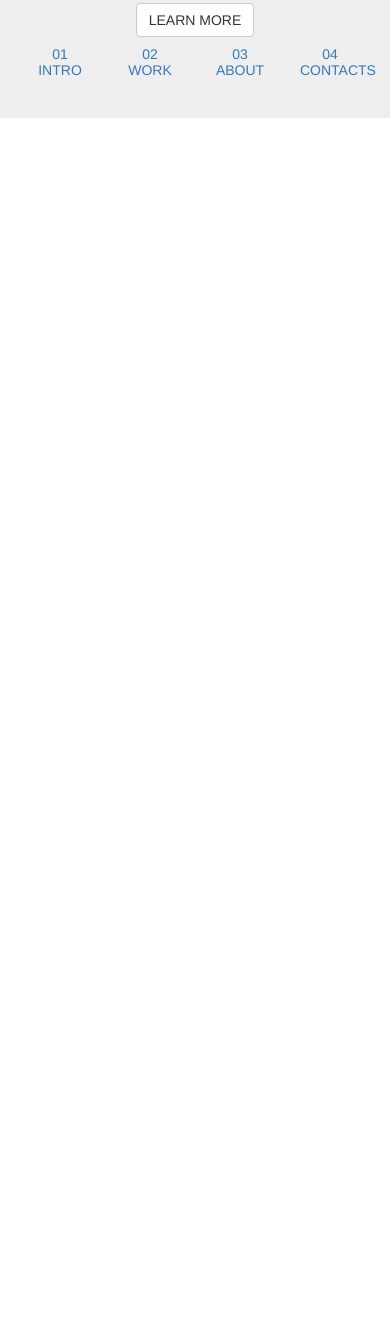
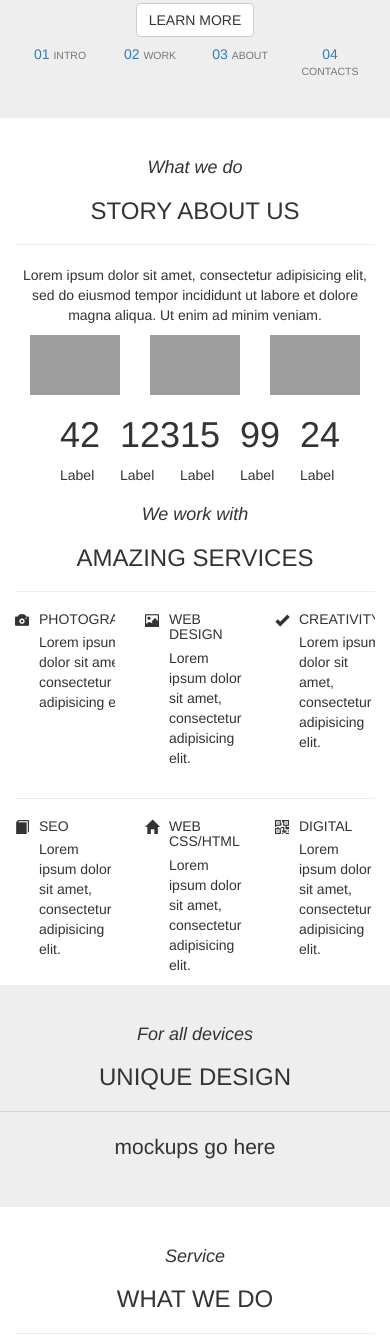
Before and after one commit to nalread/MoGo-Template, a website: page index.html in a window 390 px wide. Shown: the part 312-1649 px from the top of the page. Before the commit the page ends 844 px from the top, so only its background shows below. Drawn offline with nearby package versions, Linux system fonts and the light colour scheme; grey boxes are pictures that could not be loaded.

Commit message:
Block out up to 'meet our team'

```diff
--- a/index.html
+++ b/index.html
@@ -32,25 +32,190 @@
 			</div>
 		</nav>
 		<div class="jumbotron text-center">
-			<h2>Creative Template</h2>
-			<h1>WELCOME</h1>
-			<h1>TO MOGO</h1>
+			<h2><i>Creative Template</i></h2>
+			<h1 class="text-uppercase">Welcome</h1>
+			<h1 class="text-uppercase">to mogo</h1>
 			<hr>
-			<button type="button" class="btn btn-default">
-				LEARN MORE
+			<button type="button" class="btn btn-default text-uppercase">
+				Learn more
 			</button>
 			<div class="container">
 				<div class="col-xs-3">
-					<a href="#"><h5>01 INTRO</h5></a>
+					<a href="#"><h5 class="text-uppercase">01 <small>Intro</small></h5></a>
 				</div>
 				<div class="col-xs-3">
-					<a href="#"><h5>02 WORK</h5></a>
+					<a href="#"><h5 class="text-uppercase">02 <small>Work</small></h5></a>
 				</div>
 				<div class="col-xs-3">
-					<a href="#"><h5>03 ABOUT</h5></a>
+					<a href="#"><h5 class="text-uppercase">03 <small>About</small></h5></a>
 				</div>
 				<div class="col-xs-3">
-					<a href="#"><h5>04 CONTACTS</h5></a>
+					<a href="#"><h5 class="text-uppercase">04 <small>Contacts</small></h5></a>
+				</div>
+			</div>
+		</div>
+		<div class="container text-center">
+			<h4><i>What we do</i></h4>
+			<h3 class="text-uppercase">Story about us</h3>
+			<hr>
+			<p>
+				Lorem ipsum dolor sit amet, consectetur adipisicing elit, sed do eiusmod tempor incididunt ut labore et dolore magna aliqua. Ut enim ad minim veniam.
+			</p>
+			<div class="col-xs-4">
+				<img class="img-responsive" src="http://lorempixel.com/300/200">
+			</div>
+			<div class="col-xs-4">
+				<img class="img-responsive" src="http://lorempixel.com/300/200">
+			</div>
+			<div class="col-xs-4">
+				<img class="img-responsive" src="http://lorempixel.com/300/200">
+			</div>
+		</div>
+		<div class="container text-center">
+			<div class="col-xs-2 col-xs-offset-1">
+				<h1>42</h1>
+				<p>Label</p>
+			</div>
+			<div class="col-xs-2">
+				<h1>123</h1>
+				<p>Label</p>
+			</div>
+			<div class="col-xs-2">
+				<h1>15</h1>
+				<p>Label</p>
+			</div>
+			<div class="col-xs-2">
+				<h1>99</h1>
+				<p>Label</p>
+			</div>
+			<div class="col-xs-2">
+				<h1>24</h1>
+				<p>Label</p>
+			</div>
+		</div>
+		<div class="container text-center">
+			<h4><i>We work with</i></h4>
+			<h3 class="text-uppercase">Amazing Services</h3>
+			<hr>
+			<div class="row">
+				<div class="col-xs-4">
+					<div class="media text-left">
+						<div class="media-left">
+							<span class="media-object glyphicon glyphicon-camera"></span>
+						</div>
+						<div class="media-body">
+							<h5 class="media-heading text-uppercase">Photography</h5>
+							<p>Lorem ipsum dolor sit amet, consectetur adipisicing elit.
+							</p>
+						</div>
+					</div>
+				</div>
+				<div class="col-xs-4">
+					<div class="media text-left">
+						<div class="media-left">
+							<span class="media-object glyphicon glyphicon-picture"></span>
+						</div>
+						<div class="media-body">
+							<h5 class="media-heading text-uppercase">Web Design</h5>
+							<p>Lorem ipsum dolor sit amet, consectetur adipisicing elit.
+							</p>
+						</div>
+					</div>
+				</div>
+				<div class="col-xs-4">
+					<div class="media text-left">
+						<div class="media-left">
+							<span class="media-object glyphicon glyphicon-ok"></span>
+						</div>
+						<div class="media-body">
+							<h5 class="media-heading text-uppercase">Creativity</h5>
+							<p>Lorem ipsum dolor sit amet, consectetur adipisicing elit.
+							</p>
+						</div>
+					</div>
+				</div>
+			</div>
+			<hr>
+			<div class="row">
+				<div class="col-xs-4">
+					<div class="media text-left">
+						<div class="media-left">
+							<span class="media-object glyphicon glyphicon-book"></span>
+						</div>
+						<div class="media-body">
+							<h5 class="media-heading text-uppercase">SEO</h5>
+							<p>Lorem ipsum dolor sit amet, consectetur adipisicing elit.
+							</p>
+						</div>
+					</div>
+				</div>
+				<div class="col-xs-4">
+					<div class="media text-left">
+						<div class="media-left">
+							<span class="media-object glyphicon glyphicon-home"></span>
+						</div>
+						<div class="media-body">
+							<h5 class="media-heading text-uppercase">Web Css/HTML</h5>
+							<p>Lorem ipsum dolor sit amet, consectetur adipisicing elit.
+							</p>
+						</div>
+					</div>
+				</div>
+				<div class="col-xs-4">
+					<div class="media text-left">
+						<div class="media-left">
+							<span class="media-object glyphicon glyphicon-qrcode"></span>
+						</div>
+						<div class="media-body">
+							<h5 class="media-heading text-uppercase">Digital</h5>
+							<p>Lorem ipsum dolor sit amet, consectetur adipisicing elit.
+							</p>
+						</div>
+					</div>
+				</div>
+			</div>		<!-- </row> -->
+		</div>		<!-- </container> -->
+		<div class="jumbotron text-center">
+			<h4><i>For all devices</i></h4>
+			<h3 class="text-uppercase">Unique Design</h3>
+			<hr>
+			<p>mockups go here</p>
+			<!-- Mockups in the center -->
+		</div>
+		<div class="container text-center">
+			<h4><i>Service</i></h4>
+			<h3 class="text-uppercase">What we do</h3>
+			<hr>
+			<p>
+				Lorem ipsum dolor sit amet, consectetur adipisicing elit, sed do eiusmod
+				tempor incididunt ut labore et dolore magna aliqua. Ut enim ad minim veniam.
+			</p>
+		</div>
+		<div class="container">
+			<div class="col-xs-6">
+				<img class="img-responsive" src="http://lorempixel.com/450/300">
+			</div>
+			<div class="col-xs-6">
+				<p>Accordion Here</p>
+			</div>
+		</div>
+		<div class="jumbotron"> <!-- Carousel goes here, below example content -->
+			<div class="media container">
+				<div class="media-left">
+					<span class="glyphicon glyphicon-user media-object"></span>
+				</div>
+				<div class="media-body">
+					<p>
+						<i>
+							<small>
+								"Lorem ipsum dolor sit amet, consectetur adipisicing elit, sed do eiusmod
+								tempor incididunt ut labore et dolore magna aliqua. Ut enim ad minim veniam,
+								quis nostrud exercitation ullamco laboris nisi ut aliquip ex ea commodo
+								consequat."
+							</small>
+						</i>
+					</p>
+					<h6 class="media-heading"><i>John Doe</i></h6> <!-- Horizontal spacer preceding -->
 				</div>
 			</div>
 		</div>
```
